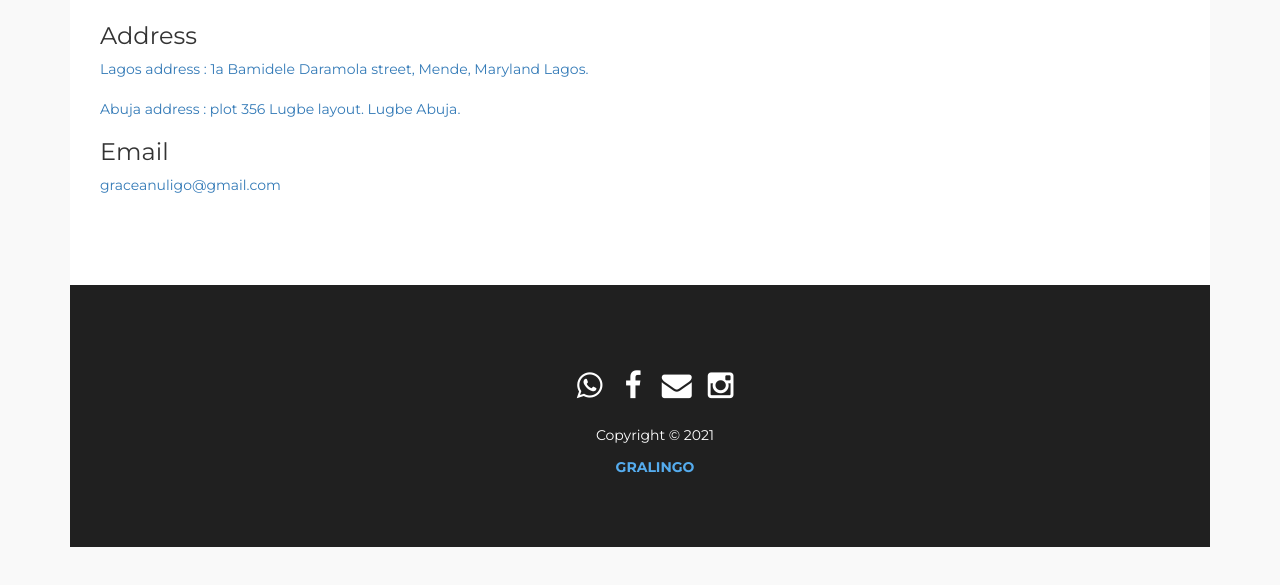
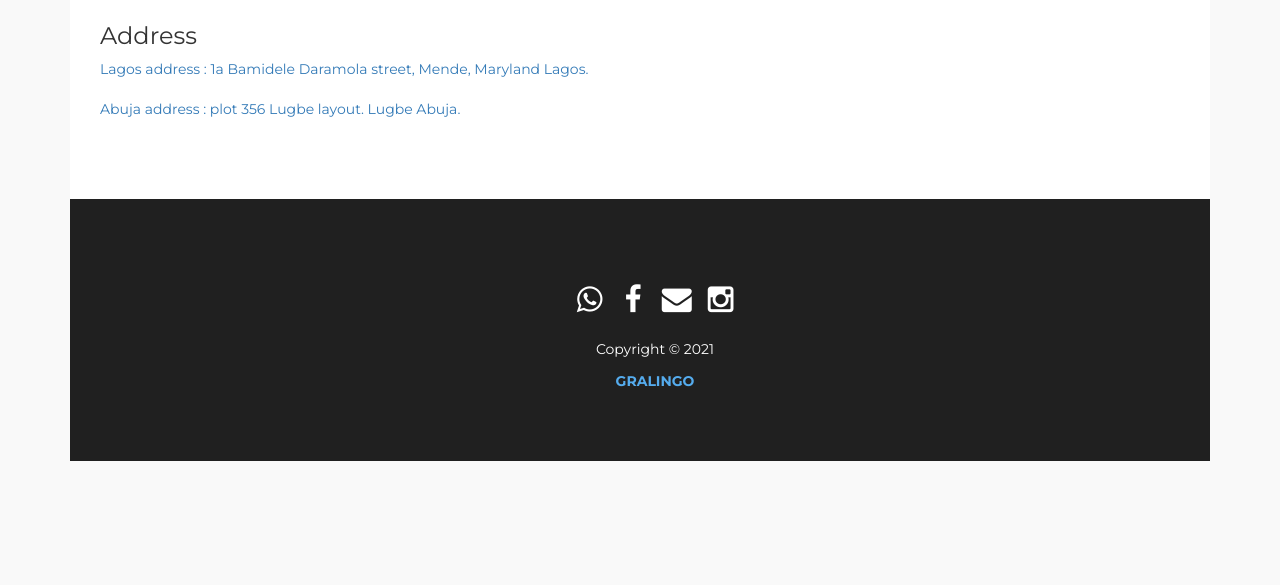
Before and after one commit to AnolueEmmanuel/demo, a plain HTML site: page index.html in a window 1280 px wide. Shown: the part 3905-4490 px from the top of the page. After the commit the page ends 4446 px from the top, so only its background shows below. Drawn offline with Linux system fonts and the light colour scheme.

Commit message:
Hello Worl2d

```diff
--- a/index.html
+++ b/index.html
@@ -305,9 +305,6 @@
 					 </br> </br>
 					 	 <a href=""> Abuja address : plot 356 Lugbe layout. Lugbe Abuja.</a>
 
-					 <h3>Email</h3>
-					 	 <a href="https://www.graceanuligo@gmail.com"> graceanuligo@gmail.com </a>
-					 </p>
 				</div>
 
 			</div>
```
